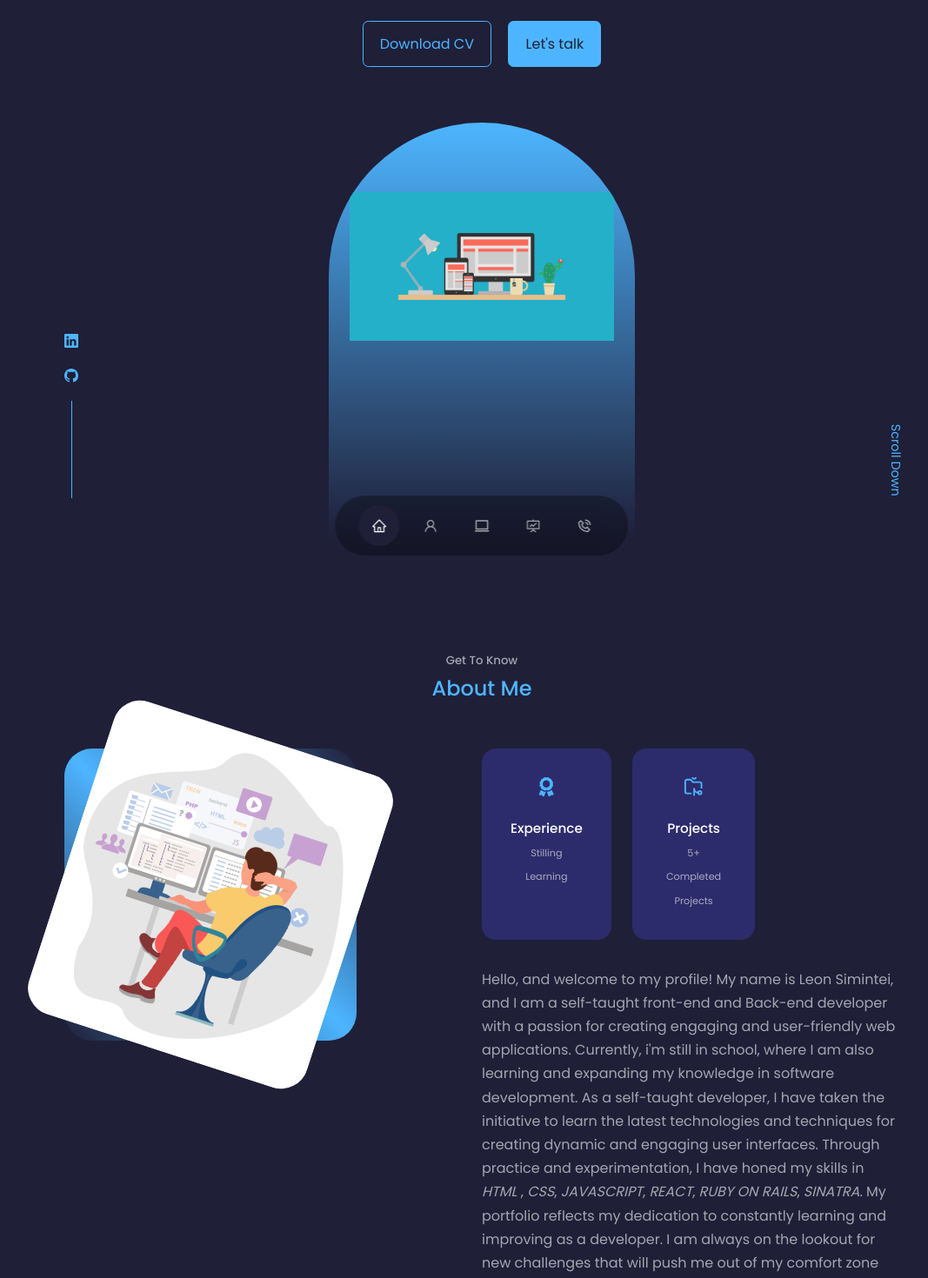
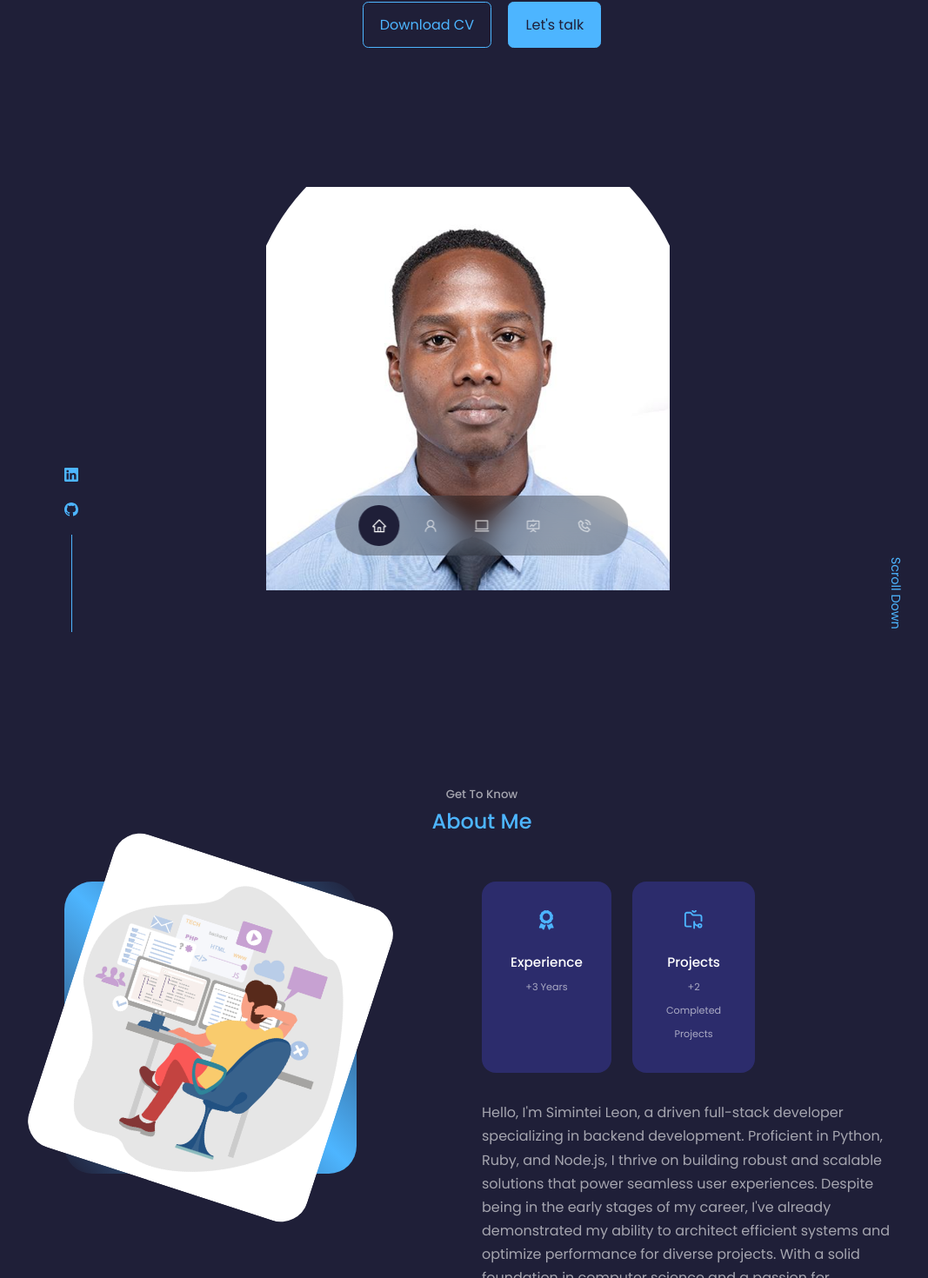
Before and after one commit to mallifs/My-Portfolio, a React (Create React App) app: page / in a window 1280 px wide. Shown: the part 129-1599 px from the top of the page at 87% size, without its empty margins (86-1153 px from the left). Built offline with nearby package versions, Linux system fonts and the light colour scheme.

Commit message:
Portfolio close-up

```diff
--- a/src/components/about/About.jsx
+++ b/src/components/about/About.jsx
@@ -23,25 +23,22 @@ const About = () => {
             <article className='about__card'>
               <FaAward className='about__icon'/>
                 <h5>Experience</h5>
-                <small>Stilling Learning</small>
+                <small> +3 Years</small>
             </article>
 
              <article className='about__card'>
                 < LuFolderGit2 className='about__icon'/>
                 <h5>Projects</h5>
-                <small>5+ Completed Projects</small>
+                <small> +2 Completed Projects</small>
             </article>
           </div>
             <p>
-               Hello, and welcome to my profile! My name is Leon Simintei, and I am a self-taught front-end and Back-end developer  with a passion for creating engaging and user-friendly web applications.
-               Currently, i'm still in school, where I am also learning and expanding my knowledge in software development.
-               As a self-taught developer, I have taken the initiative to learn the latest technologies and techniques for creating dynamic and engaging user interfaces.
-               Through practice and experimentation, I have honed my skills in <em>HTML</em> , <em>CSS</em>, <em>JAVASCRIPT</em>, <em>REACT</em>, <em>RUBY ON RAILS</em>, <em>SINATRA</em>.
-               My portfolio  reflects my dedication to constantly learning and improving as a developer. I am always on the lookout for new challenges that will push me out of my comfort zone and help me grow my skills.
-               My ultimate goal is to create innovative and user-friendly web applications that provide real value to users.
-               I am always open to new ideas and opportunities to collaborate with other passionate developers. If you're interested in discussing potential projects or just want to say hello, feel free to reach out to me.
-
-              Thank you for visiting my profile, and I look forward to connecting with you!
+            Hello, I'm Simintei Leon, a driven full-stack developer specializing in backend development. Proficient in Python, Ruby, and Node.js,
+            I thrive on building robust and scalable solutions that power seamless user experiences.
+            Despite being in the early stages of my career, I've already demonstrated my ability to architect efficient systems and optimize performance for diverse projects.
+            With a solid foundation in computer science and a passion for continuous learning, I'm eager to dive deeper into the industry and contribute to impactful projects.
+            Whether it's crafting APIs, optimizing database performance, or diving into server-side scripting, I'm ready to tackle any challenge head-on.
+            If you're in search of a dedicated backend developer who brings versatility, enthusiasm, and a strong technical skill set to the table, I'd love to connect. Whether it's discussing potential opportunities or simply exchanging insights about the industry, I'm ready to dive in and make a meaningful contribution. Thank you for considering me as a potential partner in your journey of innovation and growth!"
             </p>
             <a href='#contact' className='btn btn-primary'>Let's Talk</a>
         </div>
--- a/src/components/header/CTA.jsx
+++ b/src/components/header/CTA.jsx
@@ -3,7 +3,7 @@ import React from 'react'
 const CTA = () => {
   return (
     <div className='cta'>
-        <a href="hold-on" className='btn'>Download CV</a>
+        <a href="https://docs.google.com/document/d/1PIB1qWoXVUjiJz-DZNKZgPTAwbPVkUEgilgw4PzkdCc/edit?usp=sharing" className='btn' target='_blank'>Download CV</a>
         <a href='#contact' className='btn btn-primary'>Let's talk</a>
     </div>
   )
--- a/src/components/header/Header.jsx
+++ b/src/components/header/Header.jsx
@@ -1,16 +1,16 @@
 import React from 'react'
 import "./header.css"
 import CTA from './CTA'
-import HP from '../../assets/img3.jpg'
+import HP from '../../assets/img10.jpeg'
 import HeaderSocials from './HeaderSocials'
 
 
 const Header = () => {
   return (
     <div className="container header__container">
-      <h5>Hello I'm</h5>
-      <h1>MALLIFS</h1>
-      <h5 className='text-light'> fullstack Developer</h5>
+      {/* <h5>Hello I'm</h5> */}
+      <h1>SIMINTEI</h1>
+      <h5 className='text-light'> SOFTWARE ENGINEER</h5>
       <CTA/>
       <HeaderSocials/>
 
--- a/src/components/header/HeaderSocials.jsx
+++ b/src/components/header/HeaderSocials.jsx
@@ -5,7 +5,7 @@ import {BsGithub} from "react-icons/bs"
 const HeaderSocials = () => {
   return (
     <div className='header__socials'>
-        <a href='https://www.linkedin.com/in/leo-mallifs-205625265' target='_blank'><BsLinkedin/></a>
+        <a href='https://www.linkedin.com/in/simintei-leon-205625265' target='_blank'><BsLinkedin/></a>
         <a href='https://github.com/mallifs' target='_blank' ><BsGithub/></a>
     </div>
   )
--- a/src/components/header/header.css
+++ b/src/components/header/header.css
@@ -48,15 +48,17 @@ header {
 /* ================ ME ================== */
 
 .hp {
-  background: linear-gradient(var(--color-primary),transparent);
-  width: 22rem;
-  height: 30rem;
+  /* background: linear-gradient(var(--color-primary),transparent); */
+  width: 32rem;
+  height: 40rem;
   position: relative;
-  left: calc(50% - 11rem);
-  margin-top:  4rem;
-  border-radius:  12rem 12rem 0 0;
+  left: calc(50% - 17rem);
+  margin-top:  5rem;
+  border-radius:  25rem 25rem 0rem 0rem;
   overflow: hidden;
   padding: 5rem 1.5rem 1.5rem 1.5rem;
+
+
 }
 
 
```
Also changed, not shown: src/assets/img0.jpeg (added), src/assets/img10.jpeg (added).
